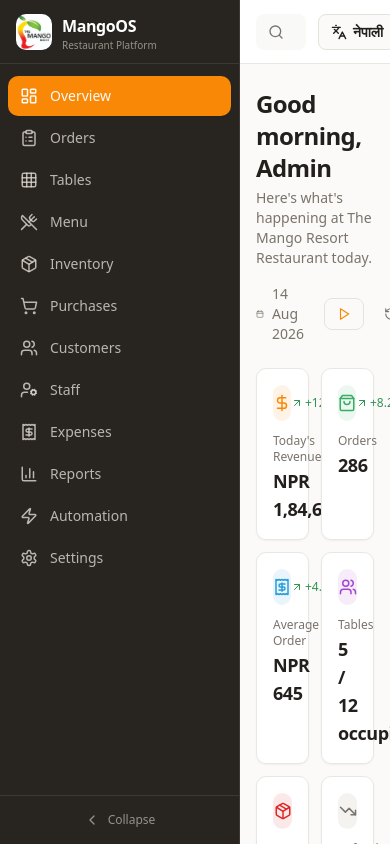
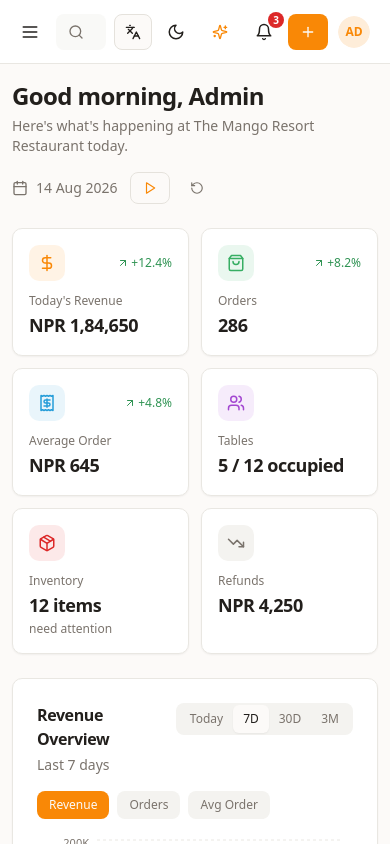
Before and after one commit to Vaibhav-Krishna-S/Business_Management_System, a Next.js app: page / in a window 390 px wide. Built offline with nearby package versions, Linux system fonts and the light colour scheme.

Commit message:
Fix Nepali translation in sidebar, add mobile hamburger menu and drawer

```diff
--- a/app/page.tsx
+++ b/app/page.tsx
@@ -27,18 +27,15 @@ export const dynamic = 'force-dynamic';
 
 function AppContent() {
   const [activePage, setActivePage] = useState('overview');
+  const [mobileOpen, setMobileOpen] = useState(false);
   const { canAccess, role } = useApp();
 
   const handleNavigate = (key: string) => {
-    if (canAccess(key)) {
-      setActivePage(key);
-    }
+    if (canAccess(key)) setActivePage(key);
   };
 
   useEffect(() => {
-    if (!canAccess(activePage)) {
-      setActivePage('overview');
-    }
+    if (!canAccess(activePage)) setActivePage('overview');
   }, [role, activePage, canAccess]);
 
   const renderPage = () => {
@@ -61,13 +58,21 @@ function AppContent() {
 
   return (
     <div className="flex h-screen overflow-hidden bg-background">
-      <Sidebar activePage={activePage} onNavigate={handleNavigate} />
-      <div className="flex flex-1 flex-col overflow-hidden">
-        <Header onNavigate={handleNavigate} />
+      <Sidebar
+        activePage={activePage}
+        onNavigate={handleNavigate}
+        mobileOpen={mobileOpen}
+        onMobileClose={() => setMobileOpen(false)}
+      />
+      <div className="flex flex-1 flex-col overflow-hidden min-w-0">
+        <Header
+          onNavigate={handleNavigate}
+          onMobileMenuOpen={() => setMobileOpen(true)}
+        />
         <main className="flex-1 overflow-y-auto scrollbar-thin">
-          <div className="mx-auto max-w-[1400px] px-4 sm:px-6 py-6">
+          <div className="mx-auto max-w-[1400px] px-3 sm:px-6 py-4 sm:py-6">
             {activePage !== 'overview' && (
-              <div className="flex items-center justify-between mb-6">
+              <div className="flex items-center justify-between mb-4 sm:mb-6">
                 <div className="flex items-center gap-2 text-sm text-muted-foreground">
                   <Calendar className="h-4 w-4" />
                   {formatDate(new Date())}
--- a/components/header.tsx
+++ b/components/header.tsx
@@ -1,7 +1,7 @@
 'use client';
 
 import { useState } from 'react';
-import { Bell, Plus, Search, ChevronDown, Store, Check, Moon, Sun, Languages } from 'lucide-react';
+import { Bell, Plus, Search, ChevronDown, Store, Check, Moon, Sun, Languages, Menu } from 'lucide-react';
 import { Button } from '@/components/ui/button';
 import { Input } from '@/components/ui/input';
 import { Badge } from '@/components/ui/badge';
@@ -32,16 +32,26 @@ const quickActions = [
   { label: 'Add Customer', key: 'customers' },
 ];
 
-export function Header({ onNavigate }: { onNavigate: (key: string) => void }) {
+interface HeaderProps {
+  onNavigate: (key: string) => void;
+  onMobileMenuOpen?: () => void;
+}
+
+export function Header({ onNavigate, onMobileMenuOpen }: HeaderProps) {
   const { role, setRole, outlet, setOutlet, demoMode, language, setLanguage, theme, toggleTheme } = useApp();
   const tr = (key: string) => translate(key, language);
   const [search, setSearch] = useState('');
   const unreadCount = notifications.filter((n) => !n.read).length;
 
   return (
-    <header className="flex h-16 items-center gap-3 border-b bg-card px-4 sm:px-6">
+    <header className="flex h-16 items-center gap-2 border-b bg-card px-3 sm:px-6">
+      {/* Hamburger — mobile only */}
+      <Button variant="ghost" size="icon" className="lg:hidden h-9 w-9 shrink-0" onClick={onMobileMenuOpen}>
+        <Menu className="h-5 w-5" />
+      </Button>
+
       {/* Search */}
-      <div className="relative flex-1 max-w-md">
+      <div className="relative flex-1 max-w-xs sm:max-w-md">
         <Search className="absolute left-3 top-1/2 -translate-y-1/2 h-4 w-4 text-muted-foreground" />
         <Input
           value={search}
@@ -51,16 +61,11 @@ export function Header({ onNavigate }: { onNavigate: (key: string) => void }) {
         />
       </div>
 
-      <div className="flex items-center gap-2 ml-auto">
+      <div className="flex items-center gap-1.5 ml-auto">
         {/* Language toggle */}
-        <Button
-          variant="outline"
-          size="sm"
-          className="gap-1.5 h-9 font-semibold"
-          onClick={() => setLanguage(language === 'en' ? 'ne' : 'en')}
-        >
+        <Button variant="outline" size="sm" className="gap-1.5 h-9 font-semibold text-xs px-2.5" onClick={() => setLanguage(language === 'en' ? 'ne' : 'en')}>
           <Languages className="h-4 w-4" />
-          {language === 'en' ? 'नेपाली' : 'English'}
+          <span className="hidden sm:inline">{language === 'en' ? 'नेपाली' : 'English'}</span>
         </Button>
 
         {/* Dark mode toggle */}
@@ -100,12 +105,7 @@ export function Header({ onNavigate }: { onNavigate: (key: string) => void }) {
             {notifications.slice(0, 5).map((n) => (
               <DropdownMenuItem key={n.id} className="flex flex-col items-start gap-1 py-2.5">
                 <div className="flex items-center gap-2 w-full">
-                  <span
-                    className={cn(
-                      'h-2 w-2 rounded-full shrink-0',
-                      n.type === 'alert' ? 'bg-destructive' : n.type === 'success' ? 'bg-success' : 'bg-chart-3'
-                    )}
-                  />
+                  <span className={cn('h-2 w-2 rounded-full shrink-0', n.type === 'alert' ? 'bg-destructive' : n.type === 'success' ? 'bg-success' : 'bg-chart-3')} />
                   <span className="text-sm font-medium flex-1">{n.title}</span>
                   {!n.read && <span className="h-2 w-2 rounded-full bg-primary" />}
                 </div>
@@ -139,7 +139,7 @@ export function Header({ onNavigate }: { onNavigate: (key: string) => void }) {
         {/* Outlet selector */}
         <DropdownMenu>
           <DropdownMenuTrigger asChild>
-            <Button variant="outline" size="sm" className="hidden md:flex gap-2 h-9 max-w-[200px]">
+            <Button variant="outline" size="sm" className="hidden md:flex gap-2 h-9 max-w-[180px]">
               <Store className="h-4 w-4 text-muted-foreground" />
               <span className="truncate">{outlet.replace('The Mango Resort — ', '')}</span>
               <ChevronDown className="h-3.5 w-3.5 text-muted-foreground" />
@@ -162,9 +162,7 @@ export function Header({ onNavigate }: { onNavigate: (key: string) => void }) {
           <DropdownMenuTrigger asChild>
             <button className="flex items-center gap-2 rounded-lg p-1 pr-2 hover:bg-accent transition-colors">
               <Avatar className="h-8 w-8">
-                <AvatarFallback className="bg-primary/15 text-primary text-xs font-semibold">
-                  AD
-                </AvatarFallback>
+                <AvatarFallback className="bg-primary/15 text-primary text-xs font-semibold">AD</AvatarFallback>
               </Avatar>
               <div className="hidden lg:flex flex-col items-start leading-none">
                 <span className="text-xs font-semibold">{tr('Admin')}</span>
--- a/components/sidebar.tsx
+++ b/components/sidebar.tsx
@@ -4,31 +4,44 @@ import Image from 'next/image';
 import { cn } from '@/lib/utils';
 import { useApp } from '@/lib/store';
 import { navItems } from '@/lib/nav';
-import { ChevronLeft } from 'lucide-react';
+import { ChevronLeft, X } from 'lucide-react';
 import { Tooltip, TooltipContent, TooltipTrigger, TooltipProvider } from '@/components/ui/tooltip';
 import { translate } from '@/lib/i18n';
 
-export function Sidebar({ activePage, onNavigate }: { activePage: string; onNavigate: (key: string) => void }) {
+interface SidebarProps {
+  activePage: string;
+  onNavigate: (key: string) => void;
+  mobileOpen?: boolean;
+  onMobileClose?: () => void;
+}
+
+export function Sidebar({ activePage, onNavigate, mobileOpen, onMobileClose }: SidebarProps) {
   const { sidebarCollapsed, toggleSidebar, canAccess, role, language } = useApp();
   const tr = (key: string) => translate(key, language);
 
-  return (
-    <aside
-      className={cn(
-        'flex flex-col bg-sidebar text-sidebar-foreground border-r border-sidebar-border transition-all duration-300 ease-in-out',
-        sidebarCollapsed ? 'w-[68px]' : 'w-[240px]'
-      )}
-    >
+  const handleNavigate = (key: string) => {
+    onNavigate(key);
+    onMobileClose?.();
+  };
+
+  const sidebarContent = (
+    <aside className={cn('flex flex-col h-full bg-sidebar text-sidebar-foreground border-r border-sidebar-border transition-all duration-300 ease-in-out', sidebarCollapsed ? 'w-[68px]' : 'w-[240px]')}>
       {/* Logo */}
       <div className="flex h-16 items-center gap-2.5 px-4 border-b border-sidebar-border shrink-0">
         <div className="flex h-9 w-9 items-center justify-center rounded-lg overflow-hidden shrink-0">
           <Image src="/logo.jpg" alt="MangoOS Logo" width={36} height={36} className="object-cover w-full h-full" />
         </div>
         {!sidebarCollapsed && (
-          <div className="flex flex-col leading-none">
+          <div className="flex flex-col leading-none flex-1">
             <span className="text-base font-bold tracking-tight text-white">MangoOS</span>
             <span className="text-[10px] text-sidebar-foreground/60 mt-0.5">{tr('Restaurant Platform')}</span>
           </div>
+        )}
+        {/* Mobile close button */}
+        {onMobileClose && (
+          <button onClick={onMobileClose} className="ml-auto text-sidebar-foreground/60 hover:text-sidebar-foreground lg:hidden">
+            <X className="h-5 w-5" />
+          </button>
         )}
       </div>
 
@@ -45,14 +58,12 @@ export function Sidebar({ activePage, onNavigate }: { activePage: string; onNavi
                   <Tooltip>
                     <TooltipTrigger asChild>
                       <button
-                        onClick={() => hasAccess && onNavigate(item.key)}
+                        onClick={() => hasAccess && handleNavigate(item.key)}
                         disabled={!hasAccess}
                         className={cn(
                           'group relative flex w-full items-center gap-3 rounded-lg px-3 py-2.5 text-sm font-medium transition-all',
-                          isActive
-                            ? 'bg-primary text-primary-foreground shadow-sm'
-                            : hasAccess
-                            ? 'text-sidebar-foreground/80 hover:bg-sidebar-accent hover:text-sidebar-accent-foreground'
+                          isActive ? 'bg-primary text-primary-foreground shadow-sm'
+                            : hasAccess ? 'text-sidebar-foreground/80 hover:bg-sidebar-accent hover:text-sidebar-accent-foreground'
                             : 'text-sidebar-foreground/30 cursor-not-allowed',
                           sidebarCollapsed && 'justify-center px-0'
                         )}
@@ -77,8 +88,8 @@ export function Sidebar({ activePage, onNavigate }: { activePage: string; onNavi
         </TooltipProvider>
       </nav>
 
-      {/* Collapse toggle */}
-      <div className="border-t border-sidebar-border p-2 shrink-0">
+      {/* Collapse toggle — desktop only */}
+      <div className="border-t border-sidebar-border p-2 shrink-0 hidden lg:block">
         <button
           onClick={toggleSidebar}
           className="flex w-full items-center justify-center gap-2 rounded-lg px-3 py-2 text-xs text-sidebar-foreground/60 hover:bg-sidebar-accent hover:text-sidebar-accent-foreground transition-colors"
@@ -89,4 +100,25 @@ export function Sidebar({ activePage, onNavigate }: { activePage: string; onNavi
       </div>
     </aside>
   );
+
+  return (
+    <>
+      {/* Desktop sidebar */}
+      <div className="hidden lg:flex h-screen sticky top-0">
+        {sidebarContent}
+      </div>
+
+      {/* Mobile overlay + drawer */}
+      {mobileOpen && (
+        <div className="fixed inset-0 z-50 lg:hidden">
+          {/* Backdrop */}
+          <div className="absolute inset-0 bg-black/60" onClick={onMobileClose} />
+          {/* Drawer */}
+          <div className="absolute left-0 top-0 h-full w-[240px]">
+            {sidebarContent}
+          </div>
+        </div>
+      )}
+    </>
+  );
 }
```
